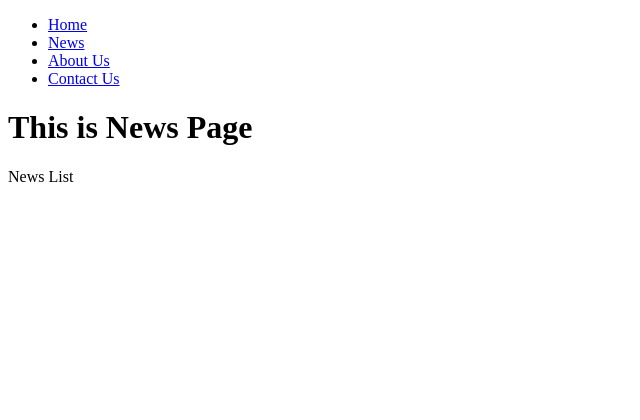
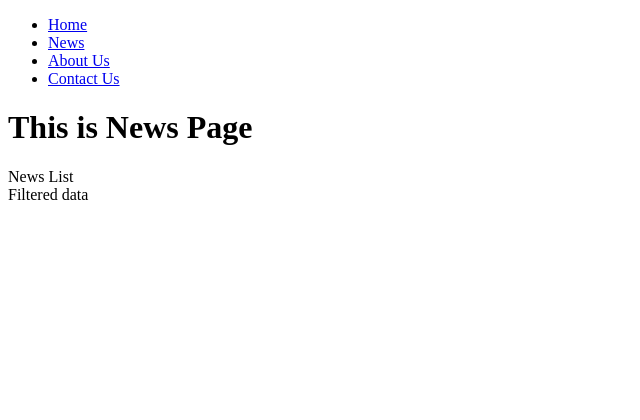
Before and after one commit to emailanuj/ppblognewsappcomplete, a Django app: page /news/ in a window 1280 px wide. Shown: the top 420 px of the page, without its empty margins (0-640 px from the left). Run offline with Django 3.2, Linux system fonts and the light colour scheme; data that the repository does not hold is empty.

Commit message:
Added filtered data

```diff
--- a/djangonewsapp/NewsApp/models.py
+++ b/djangonewsapp/NewsApp/models.py
@@ -1,10 +1,11 @@
 from django.db import models
-
+from django .utils import timezone
 # Create your models here.
 class News(models.Model):
     author=models.CharField(max_length=50)
     title=models.CharField(max_length=50)
     description=models.TextField()
+    publish_date=models.DateField(default=timezone.now)
 
     def __str__(self):
         return self.author
--- a/djangonewsapp/NewsApp/views.py
+++ b/djangonewsapp/NewsApp/views.py
@@ -17,7 +17,9 @@ def Contact(request):
 
 def NewsList(request):
     news_list=News.objects.all()
+    filtered_data=News.objects.filter(title='Test News 2')
     context={
-        "data":news_list
+        "data":news_list,
+        "filtered_data":filtered_data
     }
     return render(request,'news.html',context)
--- a/djangonewsapp/templates/news.html
+++ b/djangonewsapp/templates/news.html
@@ -11,4 +11,10 @@
     <br>Title  : {{ news.title }}
     <br>Description : {{ news.description}}
     {% endfor %}
+    <br> Filtered data
+    {% for filter in  filtered_data %}
+    <br>Author : {{ filter.author }}
+    <br>Title  : {{ filter.title }}
+    <br>Description : {{ filter.description}}
+    {% endfor %}
 {% endblock %}
```
Also changed, not shown: djangonewsapp/NewsApp/migrations/0003_news_publish_date.py (added).
